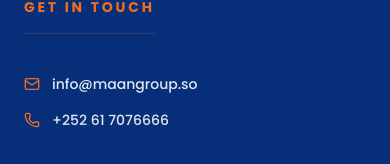
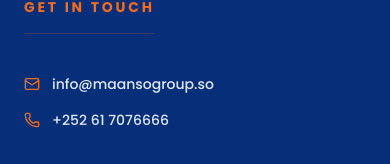
Before and after one commit to Amen252/Maan-Group, a React (Vite) app: page /events/1 in a window 390 px wide. Shown: the part 4242-4406 px from the top of the page. Built offline with nearby package versions, Linux system fonts and the light colour scheme.

Commit message:
Update footer links and hero trust indicators mobile UI

```diff
--- a/src/components/Footer.jsx
+++ b/src/components/Footer.jsx
@@ -53,14 +53,14 @@
                 <div className="order-4 lg:order-4 space-y-8">
                     <h3 className="text-sm font-bold uppercase tracking-[0.2em] text-gold-500 border-b border-gold-500/20 pb-4 w-fit">Get In Touch</h3>
                     <div className="pt-2 space-y-4">
-                        <div className="flex items-center gap-3 text-slate-200 hover:text-white cursor-pointer transition-colors">
+                        <a href="mailto:mohamedtech.dev@gmail.com" className="flex items-center gap-3 text-slate-200 hover:text-white cursor-pointer transition-colors w-fit">
                             <Mail size={16} className="text-gold-500" />
-                            <span className="text-sm font-medium">info@maangroup.so</span>
-                        </div>
-                        <div className="flex items-center gap-3 text-slate-200 hover:text-white cursor-pointer transition-colors">
+                            <span className="text-sm font-medium">info@maansogroup.so</span>
+                        </a>
+                        <a href="tel:+252617076666" className="flex items-center gap-3 text-slate-200 hover:text-white cursor-pointer transition-colors w-fit">
                             <Phone size={16} className="text-gold-500" />
                             <span className="text-sm font-medium">+252 61 7076666</span>
-                        </div>
+                        </a>
                     </div>
                 </div>
             </div>
```
